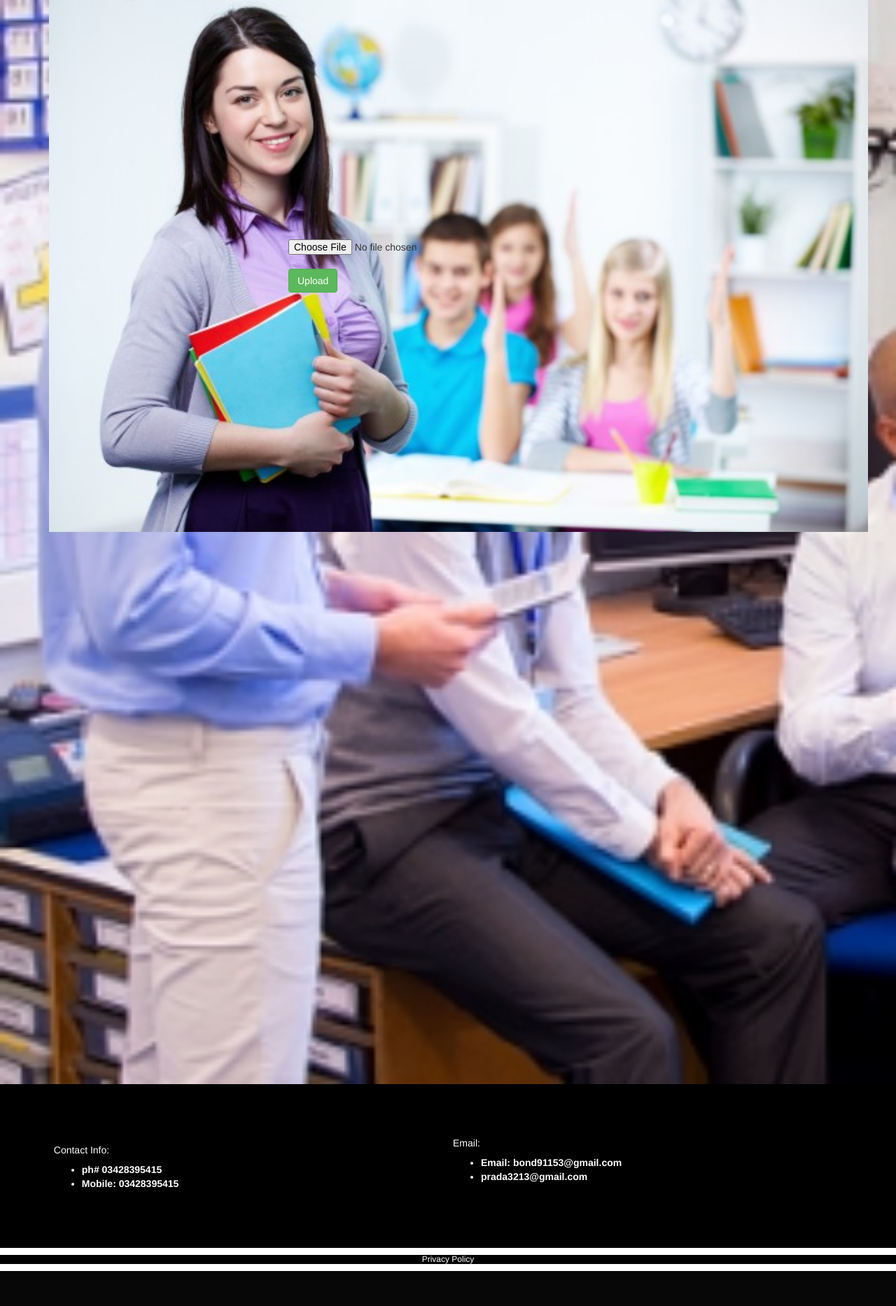
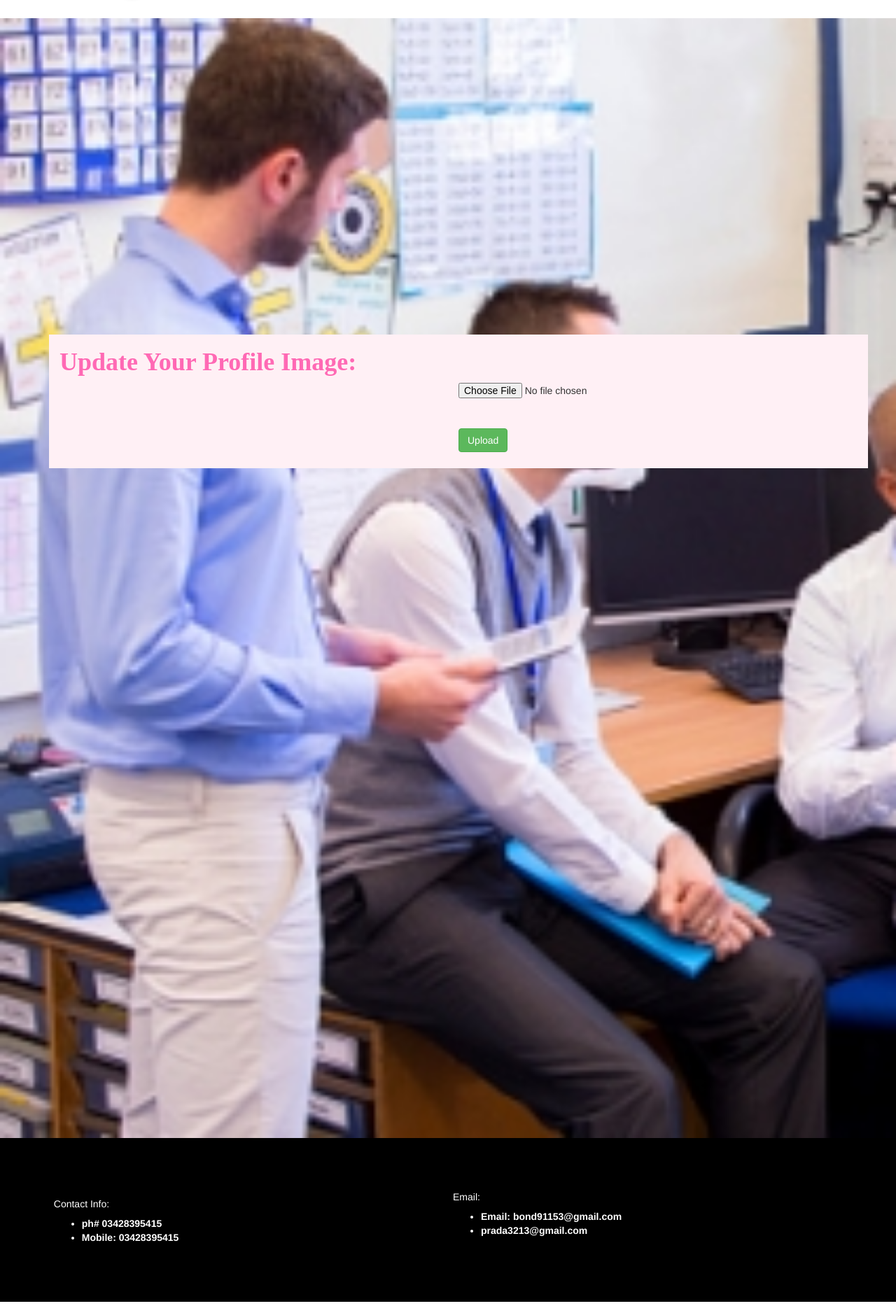
Before and after one commit to HamzaAzee/finalyearproject, a PHP site: page /sliimg.html in a window 1280 px wide. Shown: the part 51-1917 px from the top of the page at 70% size. Before the commit the page ends 1867 px from the top, so only its background shows below. Run offline with PHP 8.4, Linux system fonts and the light colour scheme.

Commit message:
Add files via upload

```diff
--- a/mystyle2.css
+++ b/mystyle2.css
@@ -41,8 +41,6 @@
 }
 .nav{
 	text-align:center;
-	margin-right:40%;
-	float:center;
 }
 a{
 	color:black;
@@ -68,20 +66,31 @@ background-color:indigo;
 }
 #setting{
 	margin:auto;
-	background-image:url("img19.jpg");
-	padding:30%;
+	background-color:lavenderblush;
 	background-size:cover;
+    width:relative;
+	margin-top:30%;
+}
+#move{
+	margin-left:50%;
+	margin-bottom:2%;
+}
+#sid{
+	text-align:left;
+	color:Hotpink;
+	font-family:arial rounded mt bold;
+	font-weight:bold;
 }
 #resize{
 	width:100%;
-	margin-top:0%;
+	margin-top:6%;
 	padding:4%;
 	background-image:url("img16.jpg");
 	background-size:cover;
 	}
 	#none{
 		background-image:none;
-
+		margin-top:5%;
 	}
 	.row{
 		background-image:url("img17.jpg");
--- a/sliimg.html
+++ b/sliimg.html
@@ -30,8 +30,9 @@
 <div class="container-fluid" id="resize">
 <div class="container" id="none">
 <div class="container" id="setting">
-<input type="file" name="file" /><br>
-<button type="submit" class="btn btn-success" name="submit">Upload</button>
+<h1 id="sid">Update Your Profile Image:</h1>
+<input type="file" name="file" id="move"/><br>
+<button type="submit" class="btn btn-success" name="submit" id="move">Upload</button>
 </div>
 </div></div>
 
```
Also changed, not shown: sli.html (+5 -9 lines).
